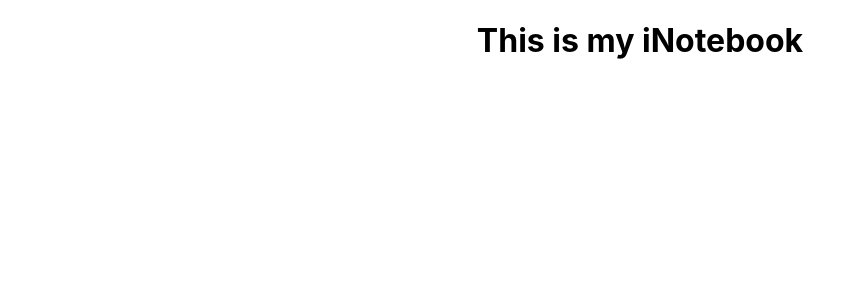
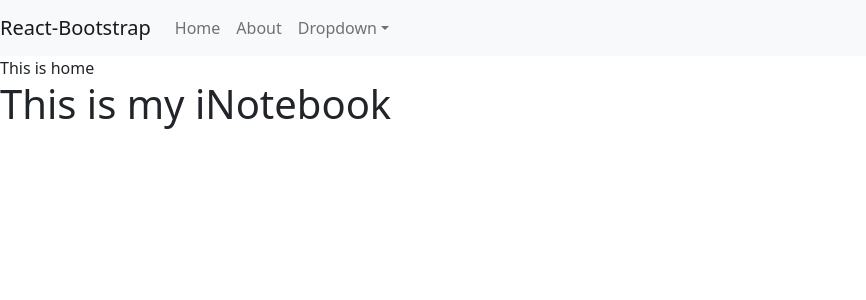
Before and after one commit to Harsh16j/inotebook, a React (Create React App) app: page / in a window 1280 px wide. Shown: the top 300 px of the page, without its empty margins (0-866 px from the left). Built offline with nearby package versions, Linux system fonts and the light colour scheme.

Commit message:
Setting up bootstrap, navbar and Router

```diff
--- a/package.json
+++ b/package.json
@@ -6,8 +6,10 @@
     "@testing-library/jest-dom": "^5.16.5",
     "@testing-library/react": "^13.3.0",
     "@testing-library/user-event": "^13.5.0",
+    "bootstrap": "^5.2.0",
     "concurrently": "^7.3.0",
     "react": "^18.2.0",
+    "react-bootstrap": "^2.5.0",
     "react-dom": "^18.2.0",
     "react-router-dom": "^6.3.0",
     "react-scripts": "5.0.1",
@@ -18,7 +20,7 @@
     "build": "react-scripts build",
     "test": "react-scripts test",
     "eject": "react-scripts eject",
-    "both":"concurrently \"npm run start\" \"cd backend && npm run server\""
+    "both": "concurrently \"npm run start\" \"cd backend && npm run server\""
   },
   "eslintConfig": {
     "extends": [
--- a/public/index.html
+++ b/public/index.html
@@ -24,7 +24,7 @@
       work correctly both with client-side routing and a non-root public URL.
       Learn how to configure a non-root public URL by running `npm run build`.
     -->
-    <title>React App</title>
+    <title>iNotebook - Your notes secured in the cloud</title>
   </head>
   <body>
     <noscript>You need to enable JavaScript to run this app.</noscript>
--- a/src/App.js
+++ b/src/App.js
@@ -1,10 +1,20 @@
-import './App.css';
+import "./App.css";
+import { BrowserRouter as Router, Routes, Route } from "react-router-dom";
+import NavBar from "./components/NavBar";
+import Home from "./components/Home";
+import About from "./components/About";
 
 function App() {
   return (
-    <div className="App">
-      <h1>This is my iNotebook</h1>
-    </div>
+    <>
+      <Router>
+        <NavBar />
+        <Routes>
+          <Route exact path="/" element={<Home />} />
+          <Route exact path="/about" element={<About />} />
+        </Routes>
+      </Router>
+    </>
   );
 }
 
--- /dev/null
+++ b/src/components/About.js
@@ -0,0 +1,7 @@
+import React from "react";
+
+const About = () => {
+  return <div>This is about</div>;
+};
+
+export default About;
--- /dev/null
+++ b/src/components/Home.js
@@ -0,0 +1,12 @@
+import React from "react";
+
+const Home = () => {
+  return (
+    <>
+      <div>This is home</div>
+      <h1>This is my iNotebook</h1>
+    </>
+  );
+};
+
+export default Home;
--- /dev/null
+++ b/src/components/NavBar.js
@@ -0,0 +1,35 @@
+import React from "react";
+import Container from "react-bootstrap/Container";
+import Nav from "react-bootstrap/Nav";
+import Navbar from "react-bootstrap/Navbar";
+import NavDropdown from "react-bootstrap/NavDropdown";
+import {Link} from "react-router-dom";
+const NavBar = () => {
+  return (
+    <Navbar bg="light" expand="lg">
+      {/* <Container> */}
+      <Navbar.Brand href="#home">React-Bootstrap</Navbar.Brand>
+      <Navbar.Toggle aria-controls="basic-navbar-nav" />
+      <Navbar.Collapse id="basic-navbar-nav">
+        <Nav className="me-auto">
+          <Link className="nav-link" to='/'>Home</Link>
+          <Link className="nav-link" to='/about'>About</Link>
+          <NavDropdown title="Dropdown" id="basic-nav-dropdown">
+            <NavDropdown.Item href="#action/3.1">Action</NavDropdown.Item>
+            <NavDropdown.Item href="#action/3.2">
+              Another action
+            </NavDropdown.Item>
+            <NavDropdown.Item href="#action/3.3">Something</NavDropdown.Item>
+            <NavDropdown.Divider />
+            <NavDropdown.Item href="#action/3.4">
+              Separated link
+            </NavDropdown.Item>
+          </NavDropdown>
+        </Nav>
+      </Navbar.Collapse>
+      {/* </Container> */}
+    </Navbar>
+  );
+};
+
+export default NavBar;
--- a/src/index.js
+++ b/src/index.js
@@ -2,6 +2,7 @@ import React from 'react';
 import ReactDOM from 'react-dom/client';
 import './index.css';
 import App from './App';
+import 'bootstrap/dist/css/bootstrap.min.css';
 
 const root = ReactDOM.createRoot(document.getElementById('root'));
 root.render(
```
Also changed, not shown: 1 other file (tests, documents, lock files or other folders).
